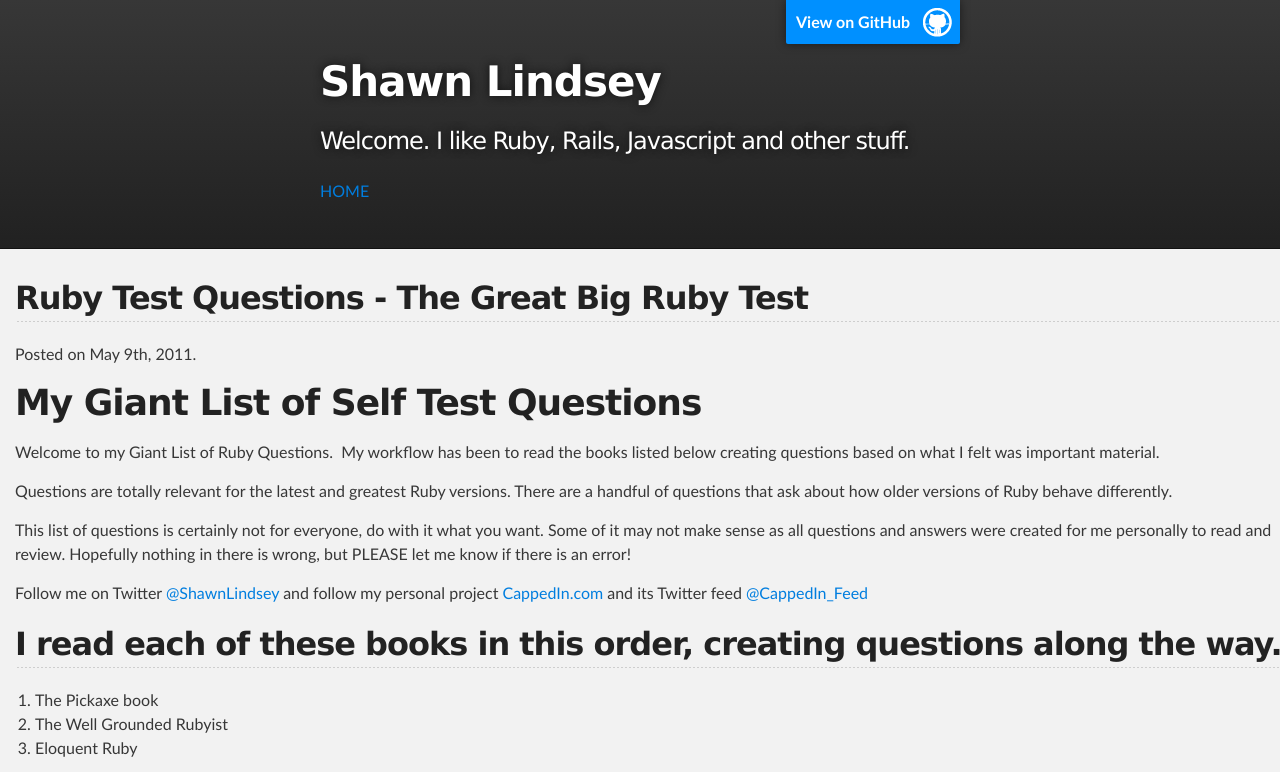
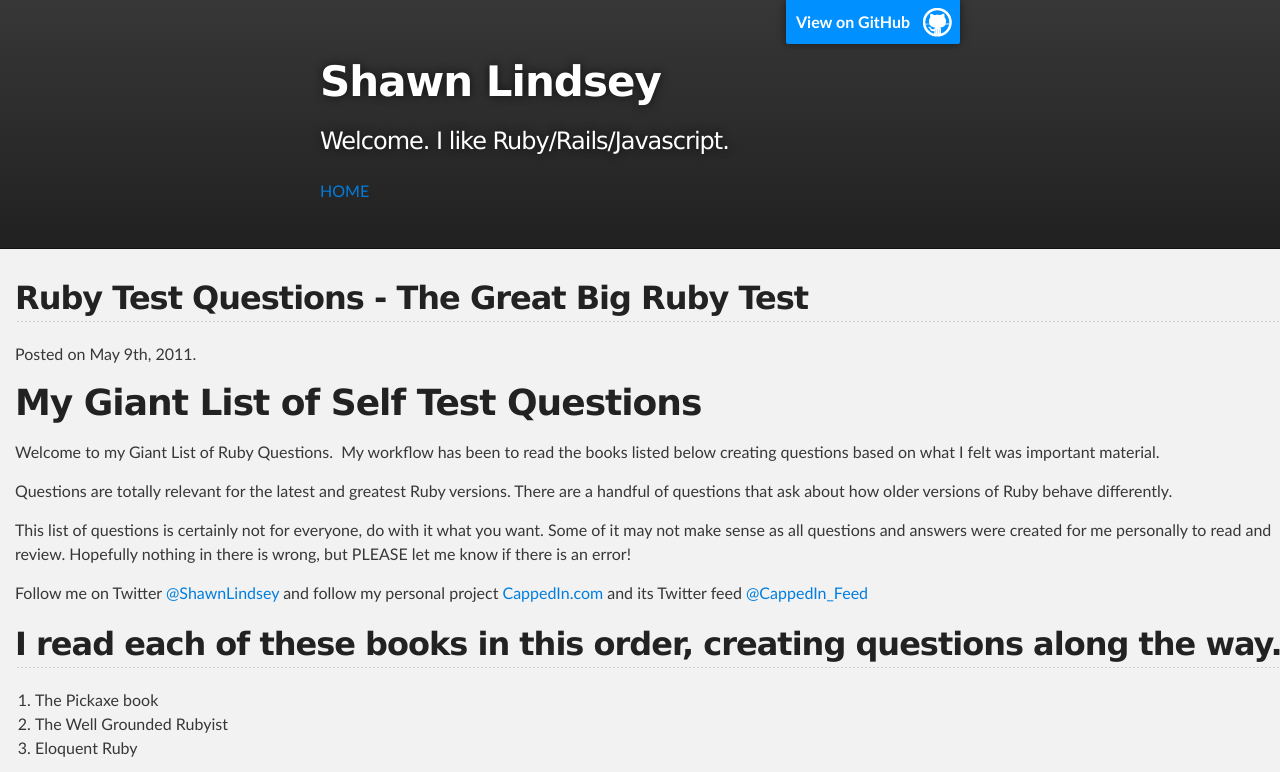
Before and after one commit to slindsey3000/slindsey3000.github.com, a plain HTML site: page blog/ruby-test-questions-the-great-big-ruby-test/index.html in a window 1280 px wide. Shown: the top 772 px of the page. Drawn offline with Linux system fonts and the light colour scheme.

Commit message:
Update index.html

```diff
--- a/blog/ruby-test-questions-the-great-big-ruby-test/index.html
+++ b/blog/ruby-test-questions-the-great-big-ruby-test/index.html
@@ -30,7 +30,7 @@
           <a id="forkme_banner" href="https://github.com/slindsey3000">View on GitHub</a>
 
           <h1 id="project_title">Shawn Lindsey</h1>
-          <h2 id="project_tagline">Welcome. I like Ruby, Rails, Javascript and other stuff.</h2>
+          <h2 id="project_tagline">Welcome. I like Ruby/Rails/Javascript.</h2>
           <p><a href="/">HOME</a></p>
         </header>
     </div>
```
